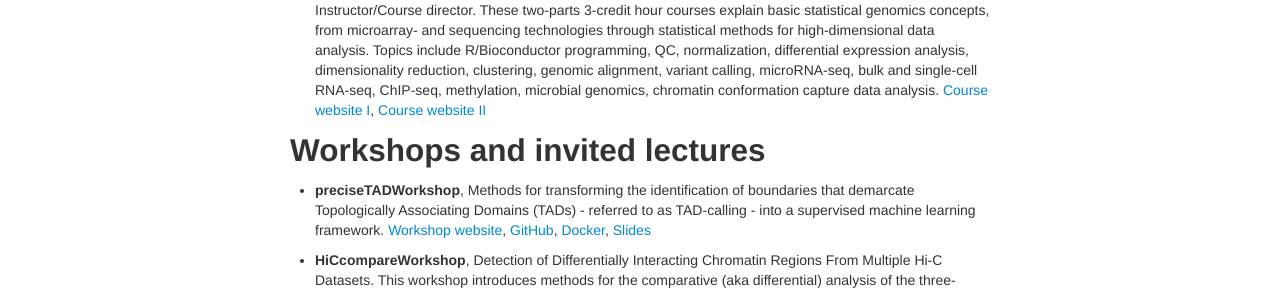
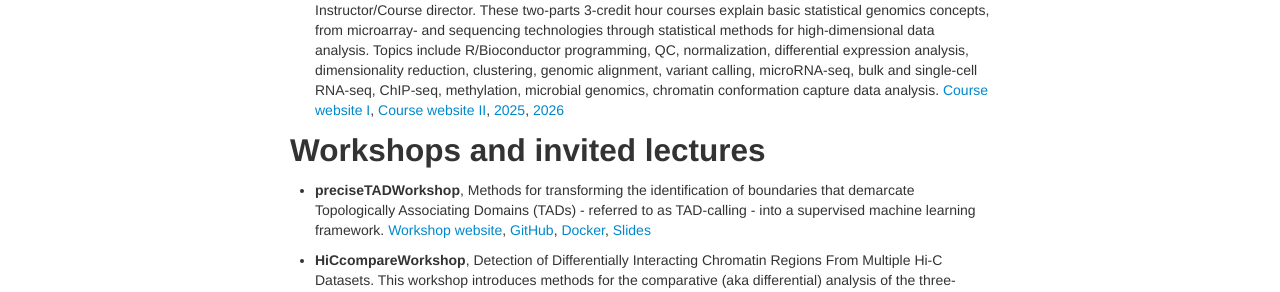
Before and after one commit to dozmorovlab/dozmorovlab.github.io, a Jekyll site: the page built from 05-teach.md, in a window 1280 px wide. Shown: the part 462-754 px from the top of the page. Built offline with Jekyll 4.4.1, drawn with Linux system fonts in a browser that asks for light colours.

Commit message:
Add current courses

```diff
--- a/05-teach.md
+++ b/05-teach.md
@@ -14,7 +14,7 @@ permalink: "teaching.html"
 
 - **Reproducible research tools**, BIOS691, Summer 2016-18,	Instructor/Course director. This 1-credit hour course introduces the fundamental concepts in computational reproducible research. Through lectures and hands-on exercises students learn best practices of statistical data analysis and programming. [Course website](https://mdozmorov.github.io/BIOS691.2018/)
 
-- **Statistical Methods for High-throughput Genomic Data I, II**,	BIOS567/BIOS668, Fall/Spring 2016-18,	Instructor/Course director. These two-parts 3-credit hour courses explain basic statistical genomics concepts, from microarray- and sequencing technologies through statistical methods for high-dimensional data analysis. Topics include R/Bioconductor programming, QC, normalization, differential expression analysis, dimensionality reduction, clustering, genomic alignment, variant calling, microRNA-seq, bulk and single-cell RNA-seq, ChIP-seq, methylation, microbial genomics, chromatin conformation capture data analysis. [Course website I](https://mdozmorov.github.io/BIOS567.2017/), [Course website II](https://mdozmorov.github.io/BIOS668.2018/)
+- **Statistical Methods for High-throughput Genomic Data I, II**,	BIOS567/BIOS668, Fall/Spring 2016-18,	Instructor/Course director. These two-parts 3-credit hour courses explain basic statistical genomics concepts, from microarray- and sequencing technologies through statistical methods for high-dimensional data analysis. Topics include R/Bioconductor programming, QC, normalization, differential expression analysis, dimensionality reduction, clustering, genomic alignment, variant calling, microRNA-seq, bulk and single-cell RNA-seq, ChIP-seq, methylation, microbial genomics, chromatin conformation capture data analysis. [Course website I](https://mdozmorov.github.io/BIOS567.2017/), [Course website II](https://mdozmorov.github.io/BIOS668.2018/), [2025](https://bios658-2025.netlify.app/), [2026](https://bios668-2026.netlify.app/)
 
 ## Workshops and invited lectures
 
```
